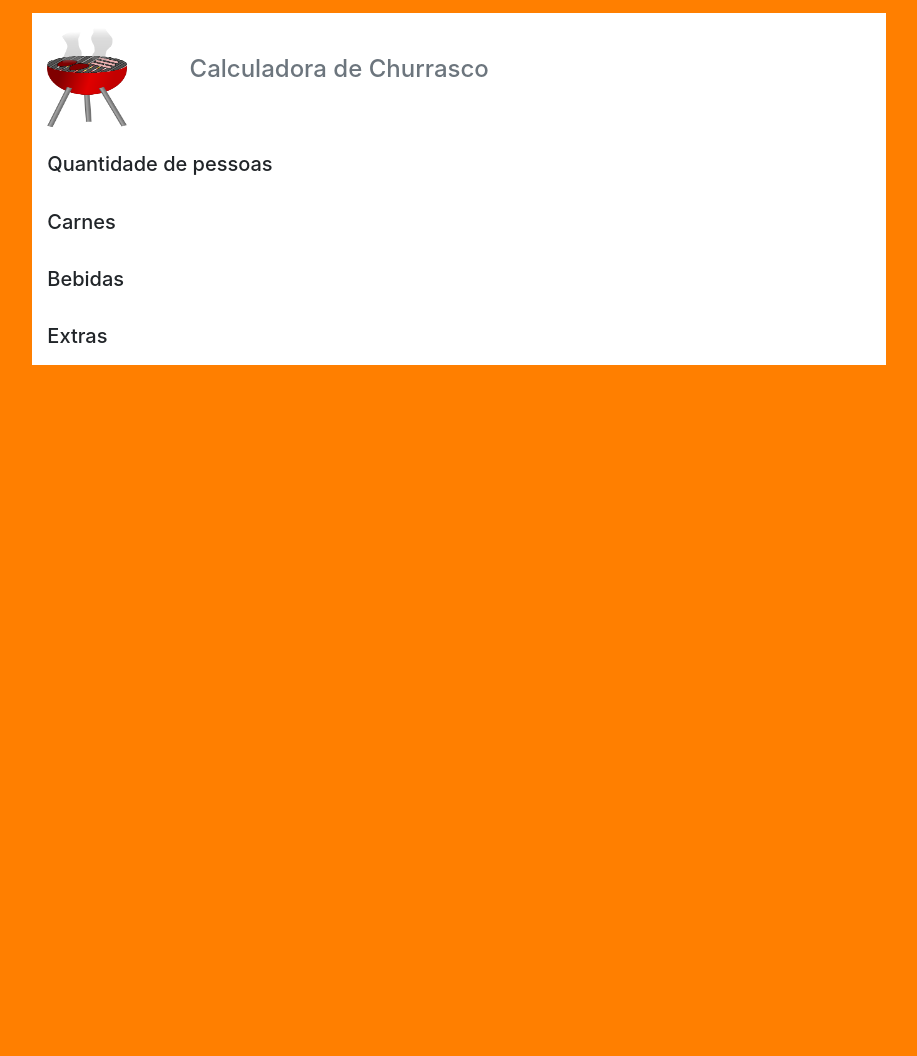
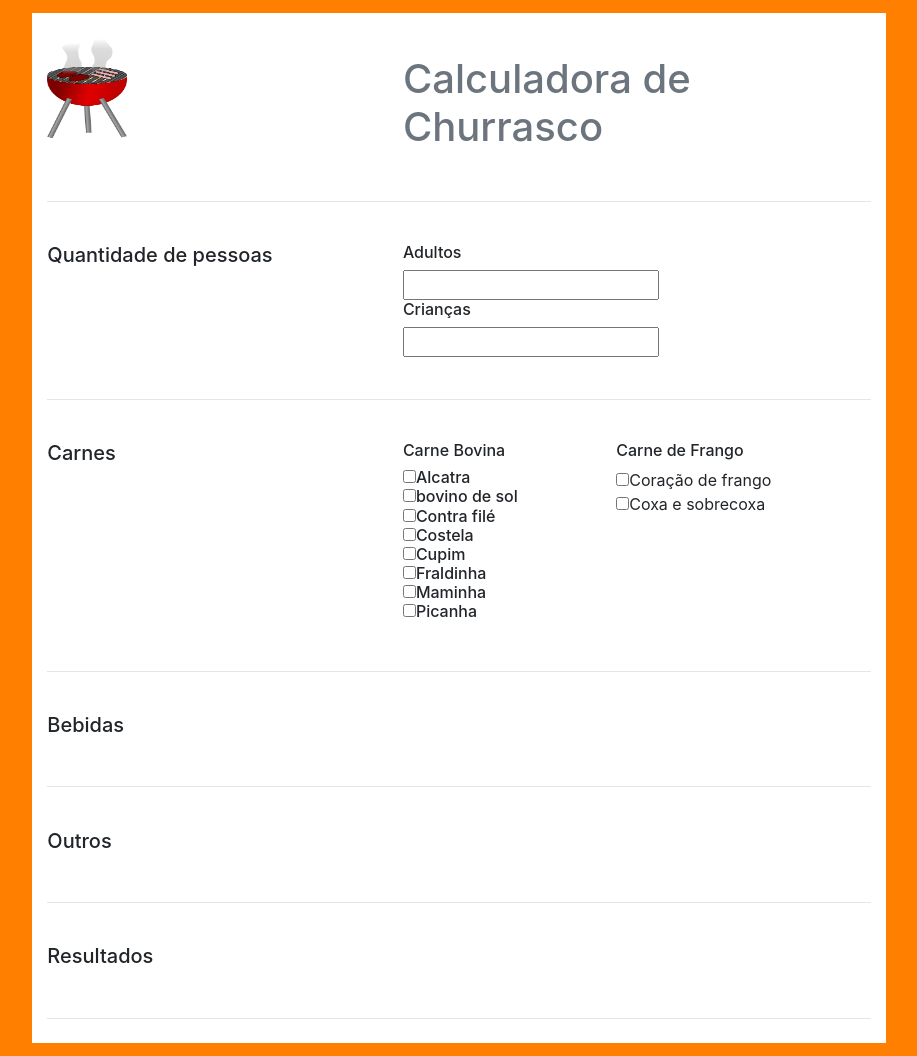
Before and after one commit to joaopedroav/DSW20191-CalculadoraChurrasco, a plain HTML site: page index.html in a window 1280 px wide. Shown: the whole page, without its empty margins (181-1098 px from the left). Before the commit the page ends 800 px from the top, so only its background shows below. Drawn offline with Linux system fonts and the light colour scheme.

Commit message:
Seguimento do formulário

```diff
--- a/index.html
+++ b/index.html
@@ -13,31 +13,103 @@
    <body>
        <div class="container background-container col-md-8">
         <div class="row">
-            <div class="col-md-2">
+            <div class="col-md-5">
                 <img class="img-responsive" src="images/barbecue.png">
             </div>
-            <div class="col-md-10 text-left" id="titleheader">
-               <h4 class="title-super text-thin text-muted">Calculadora de Churrasco</h4>
+            <div class="col-md-7 text-left" id="titleheader">
+               <h1 class="title-super text-thin text-muted">Calculadora de Churrasco</h1>
             </div>
         </div>
         <div class="row">
             <div class="col-md-12">
+               <hr>
+            </div>
+        </div>
+        <div class="row">
+            <div class="col-md-5">
                 <h5>Quantidade de pessoas</h5>
+            </div>
+            <div class="col-md-7">
+                <form>
+                    <h6>Adultos</h6>
+                        <input type="number" step="1" name="adultos" size="1">
+                    <h6>Crianças</h6>
+                        <input type="number" step="1" name="crianças" size="1">
+                </form>
             </div>
         </div>
         <div class="row">
             <div class="col-md-12">
+               <hr>
+            </div>
+        </div>
+        <div class="row">
+            <div class="col-md-5">
                 <h5>Carnes</h5>
+            </div>
+            <div class="col-md-3">
+                <h6>Carne Bovina<h6>
+                <form>
+                    <input type="checkbox" name="bovino1" value="bovino1">Alcatra<br>
+                    <input type="checkbox" name="bovino2" value="bovino2">bovino de sol<br>
+                    <input type="checkbox" name="bovino3" value="bovino3">Contra filé<br>
+                    <input type="checkbox" name="bovino4" value="bovino4">Costela<br>
+                    <input type="checkbox" name="bovino5" value="bovino5">Cupim<br>
+                    <input type="checkbox" name="bovino6" value="bovino6">Fraldinha<br>
+                    <input type="checkbox" name="bovino7" value="bovino7">Maminha<br>
+                    <input type="checkbox" name="bovino8" value="bovino8">Picanha<br>
+                </form>
+            </div>
+            <div class="col-md-3">
+                <h6>Carne de Frango</h6>
+                <form>
+                    <input type="checkbox" name="frango1" value="frango1">Coração de frango<br>
+                    <input type="checkbox" name="frango2" value="frango2">Coxa e sobrecoxa<br>
+                </form>
             </div>
         </div>
         <div class="row">
             <div class="col-md-12">
+               <hr>
+            </div>
+        </div>
+        <div class="row">
+            <div class="col-md-5">
                 <h5>Bebidas</h5>
+            </div>
+            <div class="col-md-7">
+                <form></form>
             </div>
         </div>
         <div class="row">
             <div class="col-md-12">
-                <h5>Extras</h5>
+               <hr>
+            </div>
+        </div>
+        <div class="row">
+            <div class="col-md-5">
+                <h5>Outros</h5>
+            </div>
+            <div class="col-md-7">
+                <form></form>
+            </div>
+        </div>
+        <div class="row">
+            <div class="col-md-12">
+               <hr>
+            </div>
+        </div>
+        <div class="row">
+            <div class="col-md-5">
+                <h5>Resultados</h5>
+            </div>
+            <div class="col-md-7">
+                <form></form>
+            </div>
+        </div>
+        <div class="row">
+            <div class="col-md-12">
+               <hr>
             </div>
         </div>
     </div>
```
